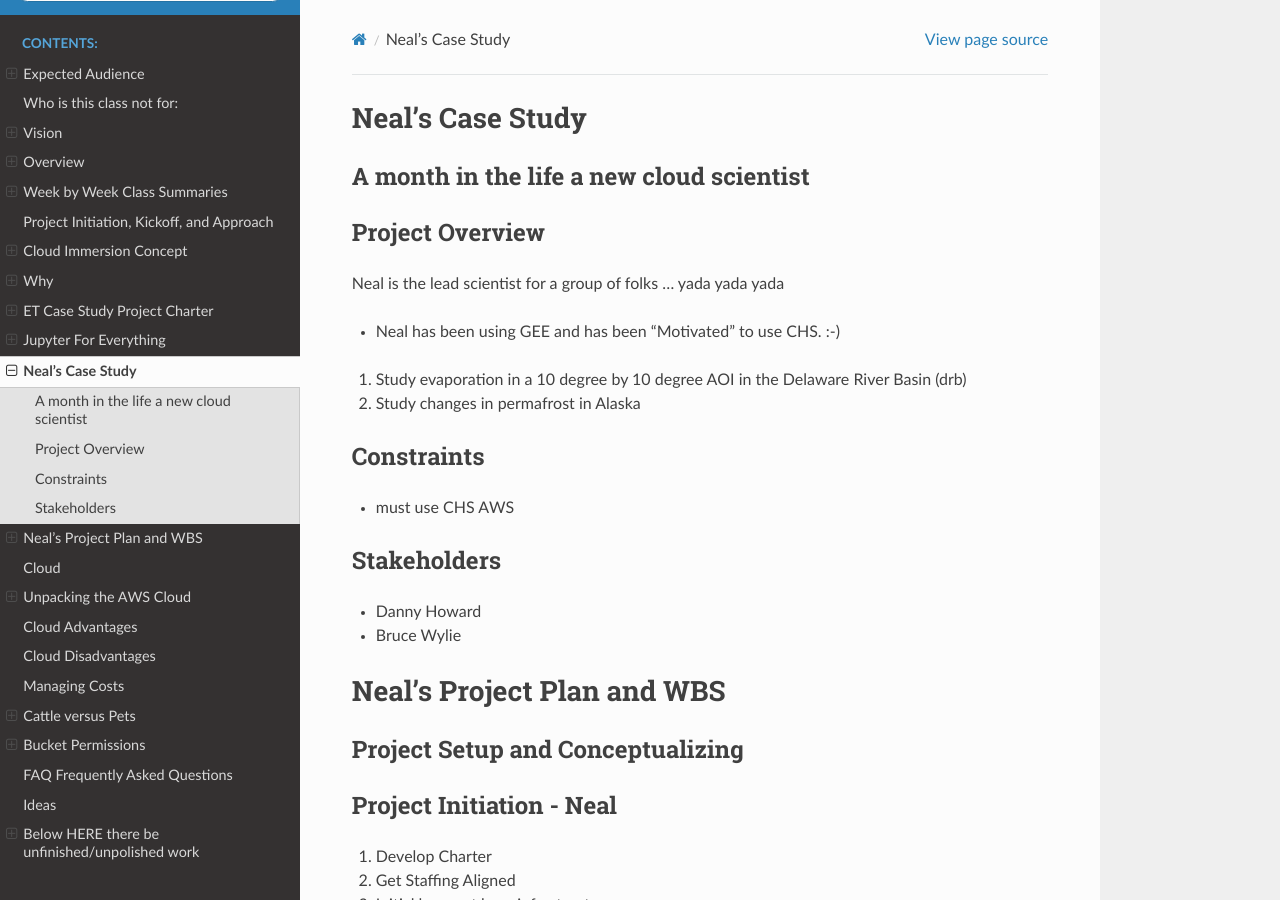
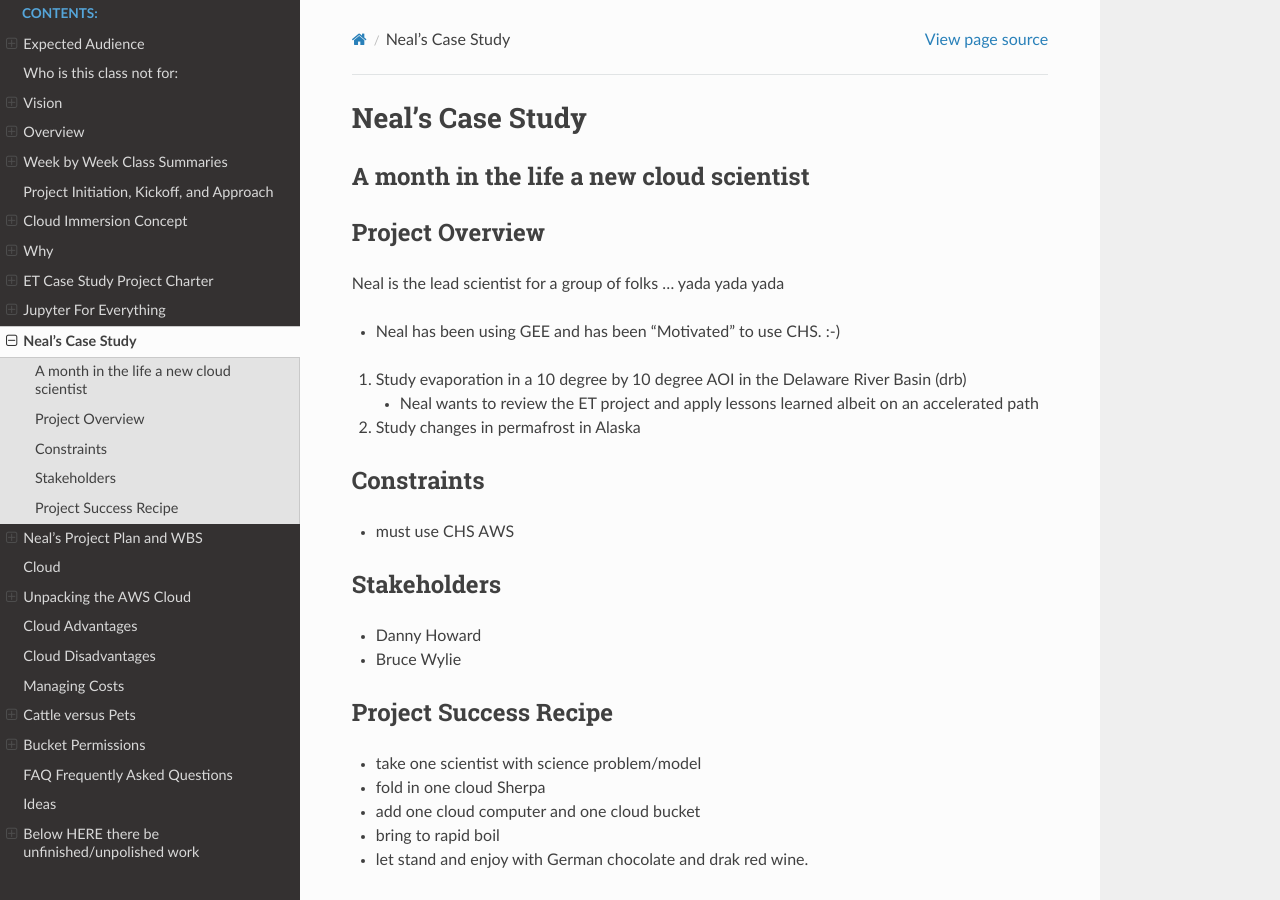
Before and after one commit to tonybutzer/harmony, a Sphinx documentation site: the page built from documentation/source/02neal_case_study.md, in a window 1280 px wide and 900 px high. Built offline with Sphinx 7.4.7 and the Read the Docs theme 2.0.0, drawn with Linux system fonts in a browser that asks for light colours; pages that are not in the unit, such as notebooks, are missing from menus.

Commit message:
automatic git update from Makefile

```diff
--- a/documentation/dummy.txt
+++ /dev/null
@@ -1 +0,0 @@
-hi from tony
--- a/documentation/source/02neal_case_study.md
+++ b/documentation/source/02neal_case_study.md
@@ -8,6 +8,7 @@ Neal is the lead scientist for a group of folks ... yada yada yada
 - Neal has been using GEE and has been "Motivated" to use CHS. :-)
 
 1. Study evaporation in a 10 degree by 10 degree AOI in the Delaware River Basin (drb)
+	- Neal wants to review the ET project and apply lessons learned albeit on an accelerated path
 2. Study changes in permafrost in Alaska
 
 
@@ -18,6 +19,14 @@ Neal is the lead scientist for a group of folks ... yada yada yada
 
 - Danny Howard
 - Bruce Wylie
+
+
+## Project Success Recipe
+- take one scientist with science problem/model
+- fold in one cloud Sherpa
+- add one cloud computer and one cloud bucket
+- bring to rapid boil
+- let stand and enjoy with German chocolate and drak red wine.
 
 
 # Neal's Project Plan and WBS
```
Also changed, not shown: 1 other file.
